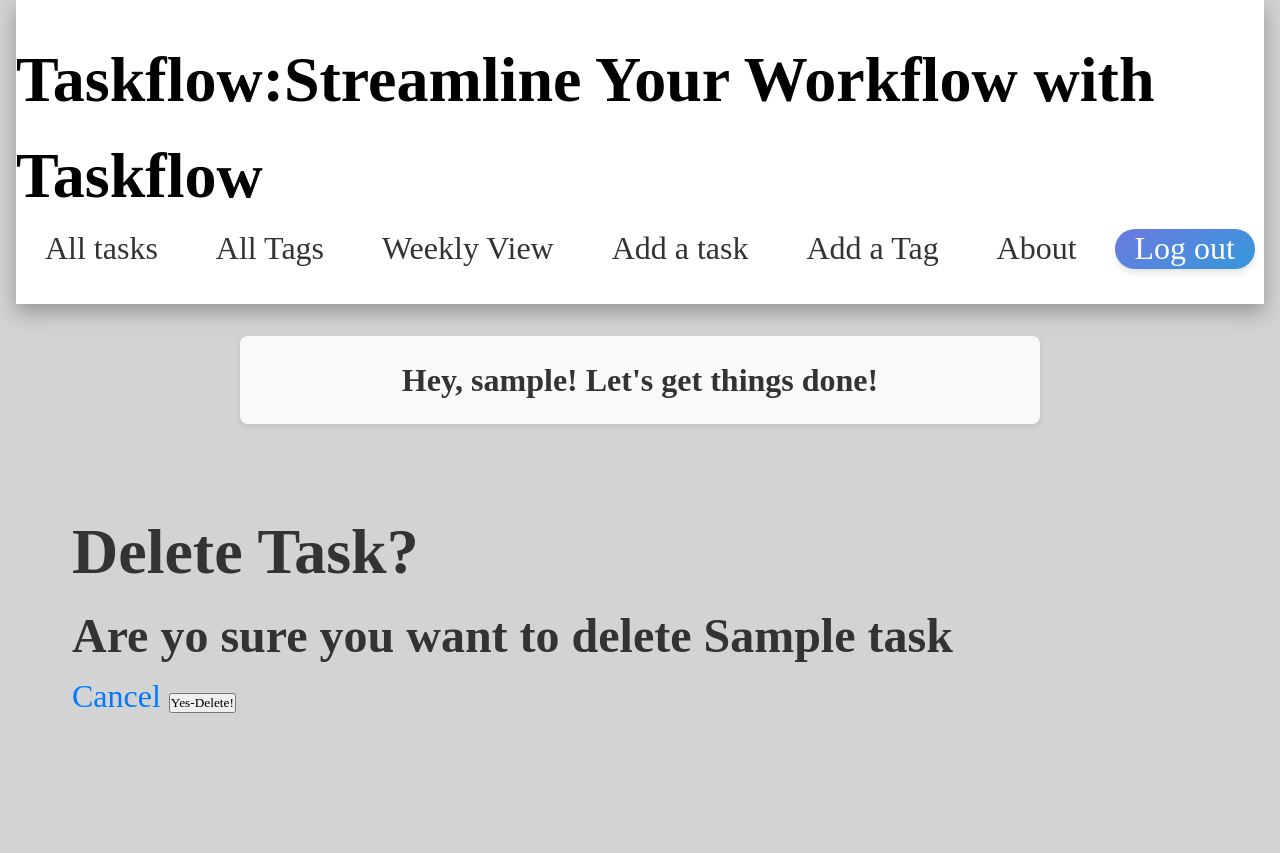
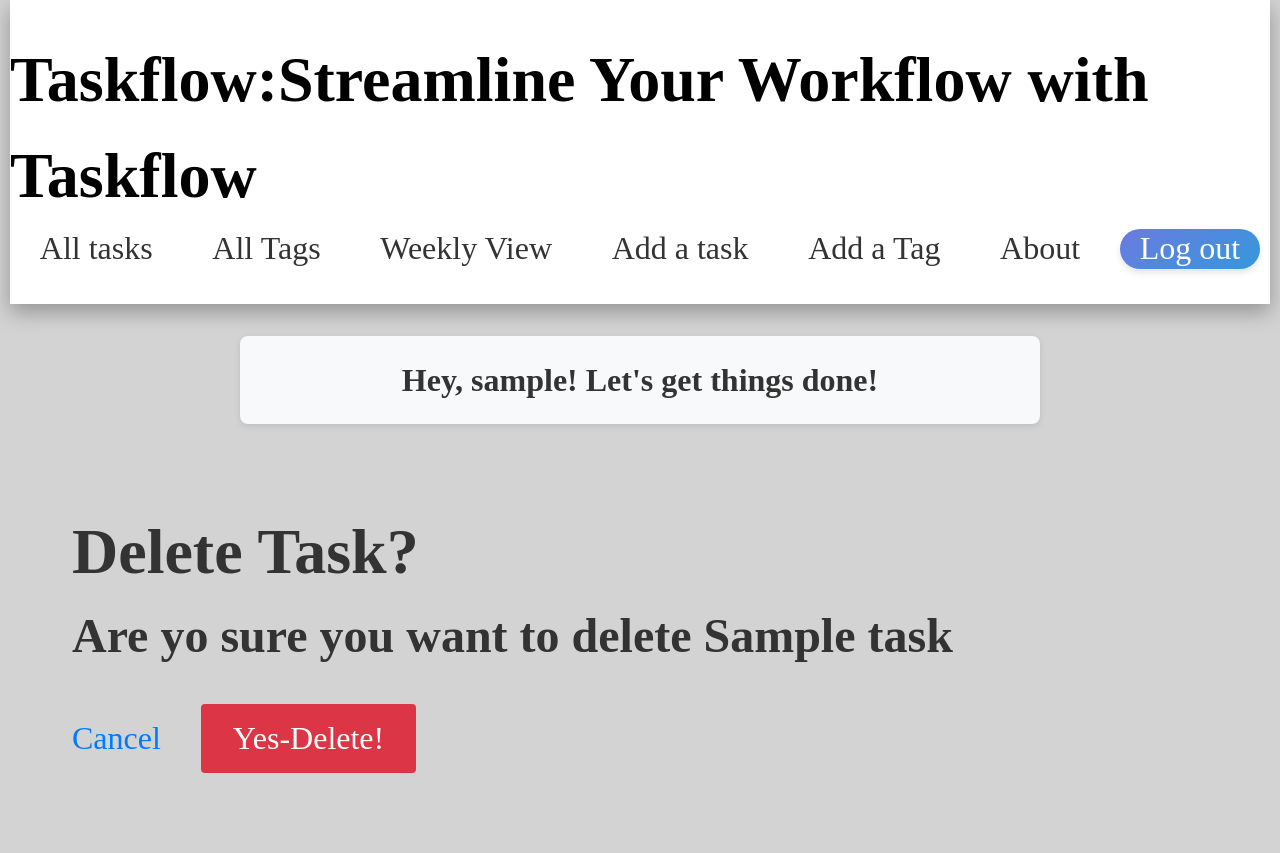
Before and after one commit to EddieC97/Task-Flow, a Django app: page /tasks/1/delete/ in a window 1280 px wide. Before the commit the page ends 713 px from the top, so only its background shows below. Run offline with Django 5.2, Linux system fonts and the light colour scheme; a user stored in the database is signed in; tables that the repository leaves empty hold one stand-in row (values such as "Sample post").

Commit message:
update task_confirm_delete.html + update form.css

```diff
--- a/main_app/static/css/form.css
+++ b/main_app/static/css/form.css
@@ -105,3 +105,37 @@ body {
 .task-form button:hover {
     background-color: #0056b3;
 }
+
+
+.delete-confirm h2 {
+    font-size: 2rem;
+    font-weight: bold;
+    color: #333;
+    margin-bottom: 2rem;
+}
+
+.delete-confirm a {
+    font-size: 2rem;
+    color: #007bff;
+    text-decoration: none;
+    margin-right: 2rem;
+}
+
+.delete-confirm a:hover {
+    color: #0056b3;
+}
+
+.delete-confirm button {
+    padding: 1rem 2rem;
+    font-size: 2rem;
+    background-color: #dc3545;
+    color: white;
+    border: none;
+    border-radius: 4px;
+    cursor: pointer;
+    margin-top: 2rem;
+}
+
+.delete-confirm button:hover {
+    background-color: #c82333;
+}
--- a/main_app/templates/main_app/task_confirm_delete.html
+++ b/main_app/templates/main_app/task_confirm_delete.html
@@ -1,5 +1,8 @@
 {% extends 'base.html' %}
 {% load static %}
+{% block head %}
+<link rel="stylesheet" href="{% static 'css/form.css' %}"/>
+{% endblock %}
 {% block content %}
 
 <div>
@@ -8,7 +11,7 @@
 
 <h2>Are yo sure you want to delete {{ task.name }}</h2>
 
-<form action="" method="post">
+<form action="" method="post" class="delete-confirm">
     {% csrf_token %}
     <a href="{% url 'task-detail' task.id %}">Cancel</a>
     <button type="submit"> Yes-Delete! </button>
```
